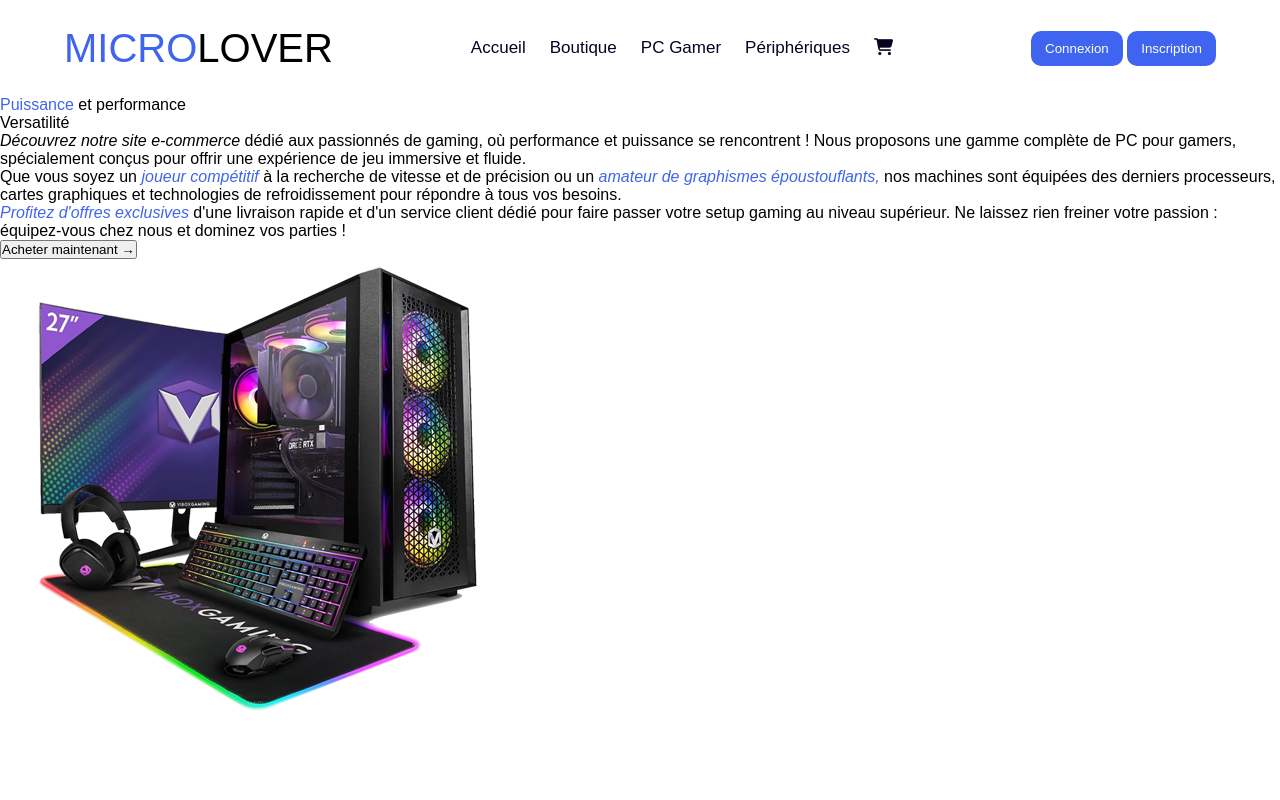
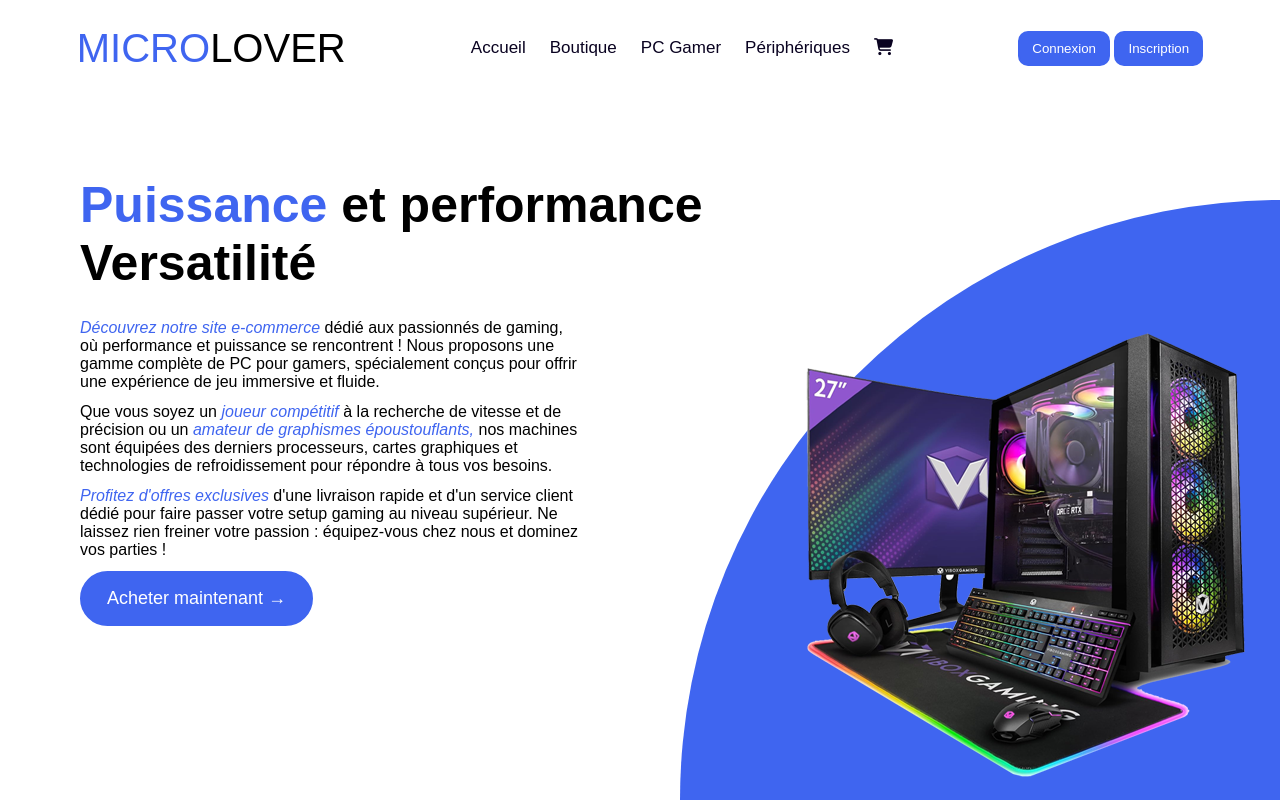
Before and after one commit to nnexoss/Microlover, a plain HTML site: page index.html in a window 1280 px wide. Drawn offline with Linux system fonts and the light colour scheme.

Commit message:
finish all css

```diff
--- a/css/style.css
+++ b/css/style.css
@@ -50,7 +50,7 @@ header {
     display:flex;
     justify-content: space-between;
     align-items: center;
-    padding: 2% 5%;
+    padding: 2% 6%;
 
 }
 
@@ -101,9 +101,57 @@ nav button:hover {
 }
 
 
+main {
+    padding: 80px 80px;
+}
+
+.slogan {
+    font-size: 50px;
+    font-weight: 700;
+    padding-bottom:27px;
+}
+
+main p {
+    max-width: 45%;
+    padding-bottom: 12px;
+}
+
+#btn {
+    padding:15px 25px;
+    color:white;
+    background: #3f65f0;
+    border: 2px solid #3f65f0;
+    font-size: 18px;
+    border-radius: 30px;
+    transition: 0.3s;
+}
+
+#btn:hover {
+    letter-spacing: 5px;
+}
 
 
+.quarter-circle {
+    position: absolute;
+    height: 600px;
+    width:600px;
+    right:0;
+    bottom:0;
+    background: #3f65f0;
+    border-top-left-radius: 100%;
+}
 
+.quarter-circle-pc {
+    position:absolute;
+    bottom: 0;
+    right:0;
+    cursor:pointer;
+    transition:0.5s;
+}
+
+.quarter-circle-pc:hover {
+    transform: scale(0.75);
+}
 /* Animation pour les points */
 
 @keyframes bounce {
--- a/index.html
+++ b/index.html
@@ -34,7 +34,7 @@
             <span>Versatilité</span>
         </div>
         <p>
-            <em>Découvrez notre site e-commerce </em>dédié aux passionnés de gaming, où performance et puissance se rencontrent ! Nous proposons une gamme complète de PC pour gamers, spécialement conçus pour offrir une expérience de jeu immersive et fluide.
+            <em class="blue">Découvrez notre site e-commerce </em>dédié aux passionnés de gaming, où performance et puissance se rencontrent ! Nous proposons une gamme complète de PC pour gamers, spécialement conçus pour offrir une expérience de jeu immersive et fluide.
         </p>
         <p>
             Que vous soyez un <em class="blue">joueur compétitif</em> à la recherche de vitesse et de précision ou un <em class="blue">amateur de graphismes époustouflants,</em> nos machines sont équipées des derniers processeurs, cartes graphiques et technologies de refroidissement pour répondre à tous vos besoins.
```
